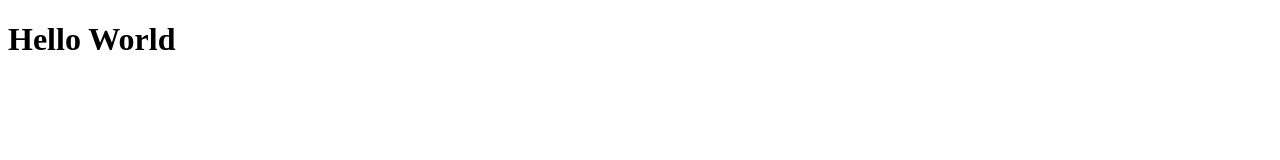
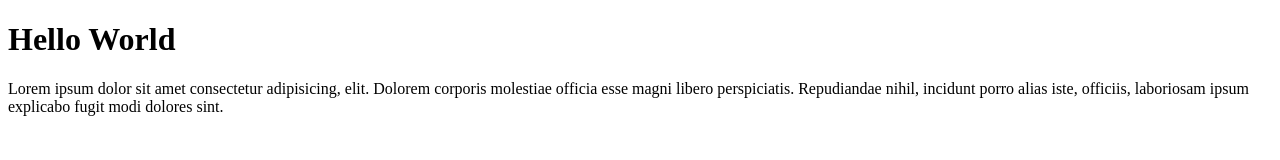
Before and after one commit to Juwono136/git-test, a plain HTML site: page index.html in a window 1280 px wide. Drawn offline with Linux system fonts and the light colour scheme.

Commit message:
menambahkan paragraf

```diff
--- a/index.html
+++ b/index.html
@@ -7,5 +7,6 @@
 </head>
 <body>
 	<h1>Hello World</h1>
+	<p>Lorem ipsum dolor sit amet consectetur adipisicing, elit. Dolorem corporis molestiae officia esse magni libero perspiciatis. Repudiandae nihil, incidunt porro alias iste, officiis, laboriosam ipsum explicabo fugit modi dolores sint.</p>
 </body>
 </html>
```
